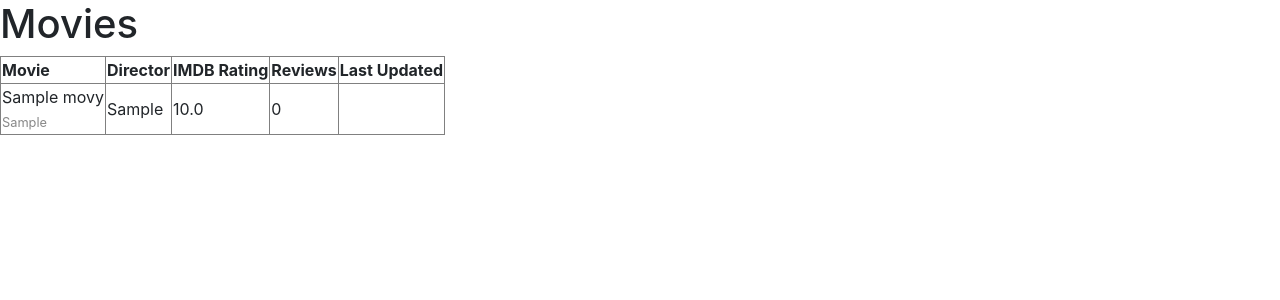
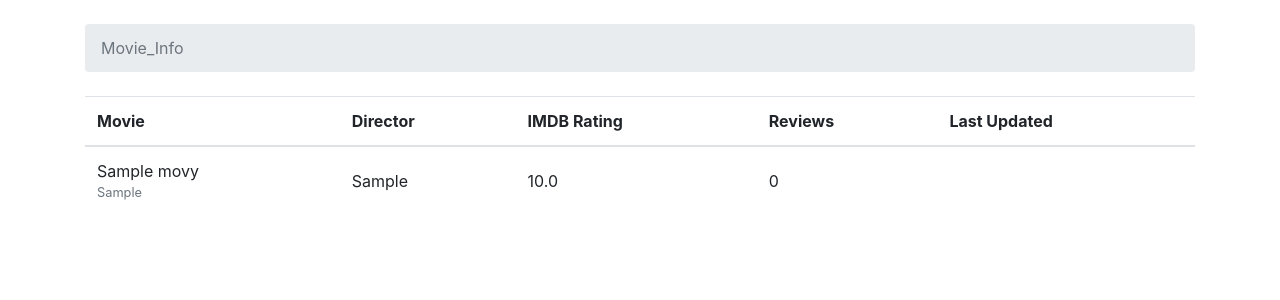
Before and after one commit to bhvbhushan/mini_imdb, a Django app: page / in a window 1280 px wide. Shown: the top 300 px of the page. Run offline with Django 3.2, Linux system fonts and the light colour scheme; tables that the repository leaves empty hold one stand-in row (values such as "Sample post"); some libraries are stand-ins or nearby versions.

Commit message:
[Update]Update CSS in home.html for better view

```diff
--- a/templates/home.html
+++ b/templates/home.html
@@ -6,10 +6,12 @@
     <link rel="stylesheet" href="{% static 'css/bootstrap.min.css' %}">
   </head>
   <body>
-    <h1>Movies</h1>
-
-    <table border="1">
-      <thead>
+    <div class="container">
+      <ol class="breadcrumb my-4">
+        <li class="breadcrumb-item active">Movie_Info</li>
+      </ol>
+      <table class="table">
+        <thead class="thead-inverse">
         <tr>
           <th>Movie</th>
           <th>Director</th>
@@ -23,12 +25,12 @@
           <tr>
             <td>
               {{ movie.name }}<br>
-              <small style="color: #888">{{ movie.genre }}</small>
+              <small class="text-muted d-block">{{ movie.genre }}</small>
             </td>
-            <td>{{movie.director}}</td>
-            <td>{{movie.imdb_score}}</td>
-            <td>0</td>
-            <td></td>
+            <td class="align-middle">{{movie.director}}</td>
+            <td class="align-middle">{{movie.imdb_score}}</td>
+            <td class="align-middle">0</td>
+            <td class="align-middle"></td>
           </tr>
         {% endfor %}
       </tbody>
```
